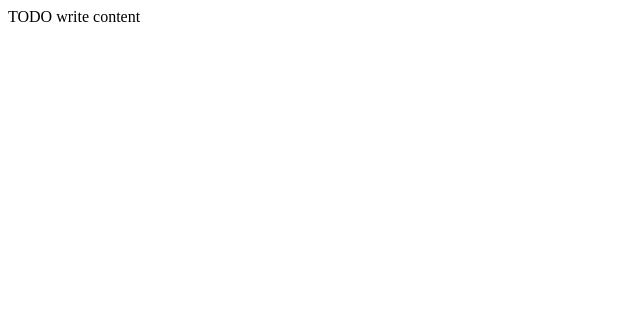
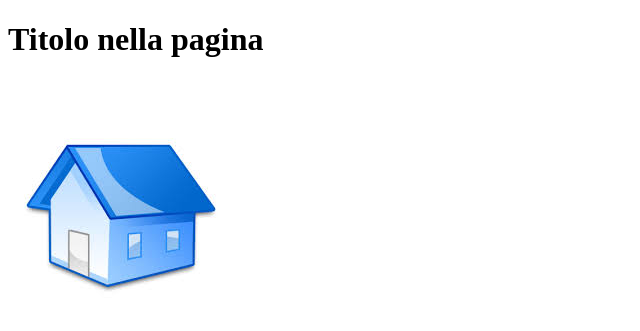
Before and after one commit to alecabiz97/Esercitazione_FPW, a plain HTML site: page web/index.html in a window 1280 px wide. Shown: the whole page, without its empty margins (0-640 px from the left). Drawn offline with Linux system fonts and the light colour scheme.

Commit message:
First Commit

```diff
--- a/web/index.html
+++ b/web/index.html
@@ -6,11 +6,18 @@ and open the template in the editor.
 -->
 <html>
     <head>
-        <title>TODO supply a title</title>
+        <title>Homepage</title>
         <meta charset="UTF-8">
         <meta name="viewport" content="width=device-width, initial-scale=1.0">
+        <meta name="author" content="Alessandro Cabizzosu">
+        <meta name="keywords" content="FPW, Progetto, HTML">
+        <meta name="description" content="Homepage esrcitazione di FPW">
     </head>
     <body>
-        <div>TODO write content</div>
+        <div>
+            <h1>Titolo nella pagina</h1>
+            <br/>
+            <img title="Main Image" alt="Foto di una casa" src="img/home.jpg">
+        </div>
     </body>
 </html>
```
Also changed, not shown: web/img/Homepage.png (added), web/img/home.jpg (added).
